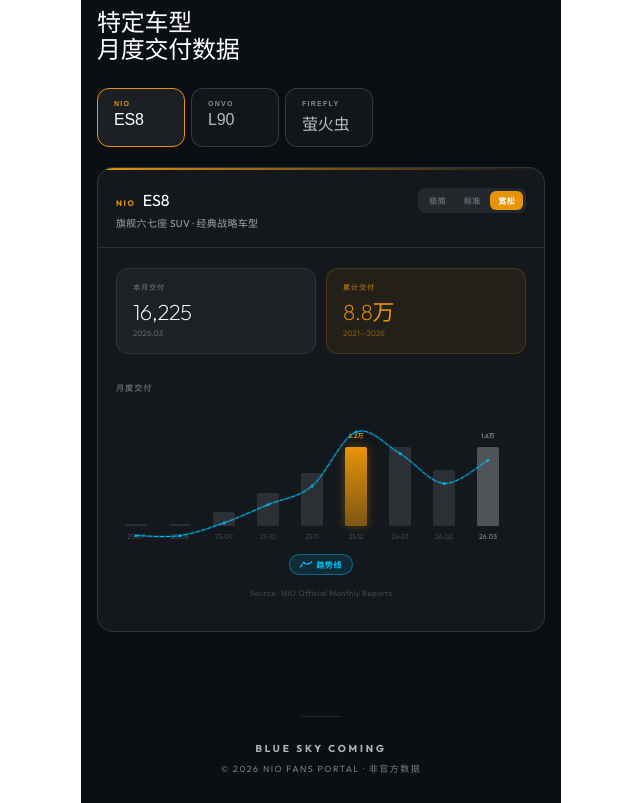
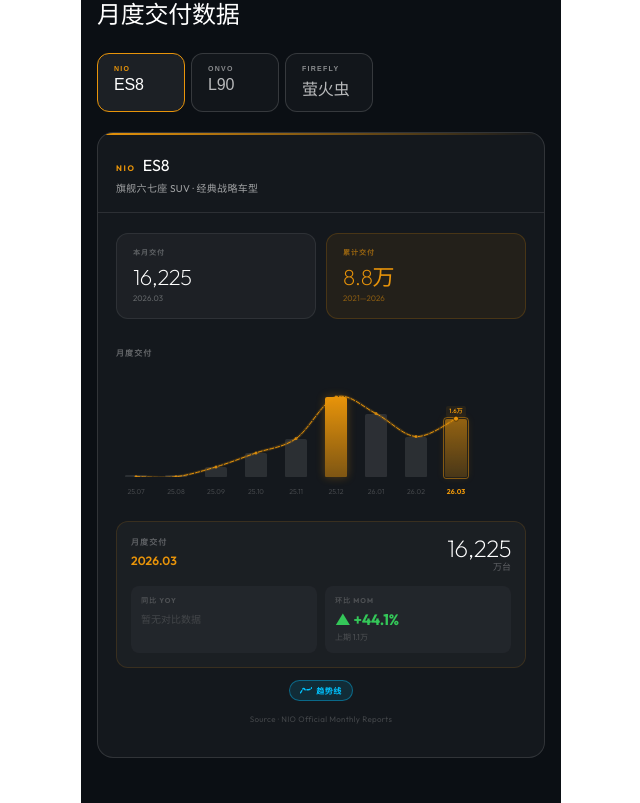
Before and after one commit to wangjiajiajohn/NioFans, a Next.js app: page / in a window 1280 px wide. Shown: the part 1431-2234 px from the top of the page, without its empty margins (319-959 px from the left). Built offline with nearby package versions, Linux system fonts and the light colour scheme.

Commit message:
feat: align model chart trend lines, remove density controls, and set default zoom to 1.8x

```diff
--- a/src/components/ModelSection.tsx
+++ b/src/components/ModelSection.tsx
@@ -68,14 +68,16 @@ export default function ModelSection() {
 
   // Zoom and scroll state
   const scrollRef = useRef<HTMLDivElement>(null);
+  const [selectedIndexOverride, setSelectedIndexOverride] = useState<number | 'latest' | null>('latest');
+  const [hoveredIndex, setHoveredIndex] = useState<number | null>(null);
   const [barScale, setBarScale] = useState(1.8);
   const barScaleRef = useRef(1.8);
   const pinchRef = useRef<{ dist: number; scale: number } | null>(null);
 
   // Constants for scaling
-  const BASE_CW = 22; // Base container width per bar
+  const BASE_CW = 22; // Base column width (spacing)
   const BASE_BW = 12; // Base bar width
-  const containerW = Math.max(8, Math.round(BASE_CW * barScale));
+  const colW = Math.max(12, Math.round(BASE_CW * barScale));
   const barW = Math.max(4, Math.round(BASE_BW * barScale));
 
   // Pinch-to-zoom logic
@@ -125,10 +127,29 @@ export default function ModelSection() {
   const chartData = parseModelData(activeId);
 
   const hasData = chartData.length > 0;
+  const selectedIndex: number | null =
+    selectedIndexOverride === 'latest' ? chartData.length - 1 : selectedIndexOverride;
   const latest = hasData ? chartData[chartData.length - 1] : null;
   const peak   = hasData ? chartData.reduce((a, b) => a.value > b.value ? a : b) : null;
   const cumulative = hasData ? chartData.reduce((sum, item) => sum + item.value, 0) : 0;
   const maxVal = peak?.value ?? 1;
+
+  // Detail panel computation
+  const detail = hasData && selectedIndex !== null ? (() => {
+    const cur = chartData[selectedIndex];
+    const momPrev = selectedIndex > 0 ? chartData[selectedIndex - 1] : null;
+    // YoY for model data might be sparse, so find the same month in the previous year
+    const curYear = +cur.fullLabel.split('.')[0];
+    const curMonth = +cur.fullLabel.split('.')[1];
+    const yoyPrev = chartData.find(d => {
+      const dYear = +d.fullLabel.split('.')[0];
+      const dMonth = +d.fullLabel.split('.')[1];
+      return dYear === curYear - 1 && dMonth === curMonth;
+    });
+    const yoy = yoyPrev ? (cur.value - yoyPrev.value) / yoyPrev.value * 100 : null;
+    const mom = momPrev ? (cur.value - momPrev.value) / momPrev.value * 100 : null;
+    return { cur, momPrev, yoyPrev, yoy, mom };
+  })() : null;
 
   return (
     <section style={{ background: '#0B0F14', padding: '0 0 48px' }}>
@@ -219,33 +240,7 @@ export default function ModelSection() {
               </p>
             </div>
 
-            {/* Zoom Control */}
-            {hasData && (
-              <div style={{ display: 'flex', background: 'rgba(255,255,255,0.07)', borderRadius: '8px', padding: '3px', gap: '2px' }}>
-                {[
-                  { label: t.zoomDense, scale: 0.6 },
-                  { label: t.zoomStandard, scale: 1.0 },
-                  { label: t.zoomRoomy, scale: 1.8 },
-                ].map(z => {
-                  const isActive = Math.abs(barScale - z.scale) < 0.1;
-                  return (
-                    <button
-                      key={z.label}
-                      onClick={() => setBarScale(z.scale)}
-                      style={{
-                        padding: '4px 8px', borderRadius: '6px', border: 'none',
-                        fontSize: '8px', fontWeight: 600, letterSpacing: '0.04em', cursor: 'pointer',
-                        transition: 'all 0.2s',
-                        background: isActive ? model.color : 'transparent',
-                        color: isActive ? '#FFFFFF' : 'rgba(255,255,255,0.3)',
-                      }}
-                    >
-                      {z.label}
-                    </button>
-                  );
-                })}
-              </div>
-            )}
+            <div />
           </div>
 
           {/* ── Data view ── */}
@@ -305,70 +300,117 @@ export default function ModelSection() {
               <div
                 ref={scrollRef}
                 className="no-scrollbar"
-                style={{ position: 'relative', overflowX: 'auto', overflowY: 'hidden', WebkitOverflowScrolling: 'touch' }}
+                style={{ position: 'relative', overflowX: 'auto', overflowY: 'hidden', WebkitOverflowScrolling: 'touch', cursor: 'grab' }}
+                onMouseDown={e => {
+                  const el = e.currentTarget;
+                  const startX = e.pageX - el.offsetLeft;
+                  const initSL = el.scrollLeft;
+                  const onMove = (ev: MouseEvent) => { el.scrollLeft = initSL - (ev.pageX - el.offsetLeft - startX); };
+                  const onUp = () => {
+                    document.removeEventListener('mousemove', onMove);
+                    document.removeEventListener('mouseup', onUp);
+                    el.style.cursor = 'grab';
+                  };
+                  el.style.cursor = 'grabbing';
+                  document.addEventListener('mousemove', onMove);
+                  document.addEventListener('mouseup', onUp);
+                }}
               >
                 <div style={{
-                  display: 'flex', alignItems: 'flex-end', gap: '4px', height: '140px',
-                  width: `${chartData.length * (containerW + 4)}px`,
-                  paddingTop: '30px', position: 'relative',
+                  display: 'flex', alignItems: 'center', height: '140px',
+                  width: `${chartData.length * colW}px`,
+                  position: 'relative',
                 }}>
                   {chartData.map((d, i) => {
-                    const pct = (d.value / maxVal) * 100;
+                    const ratio = d.value / maxVal;
                     const isLatest = i === chartData.length - 1;
                     const isPeak   = d.value === maxVal;
+                    const isSelected = selectedIndex === i;
+                    const isHovered = hoveredIndex === i;
+                    const active = isSelected || isHovered;
+                    const barFill = isPeak
+                      ? `linear-gradient(180deg, ${model.color}, ${model.color}80)`
+                      : active
+                      ? `linear-gradient(180deg, ${model.color}99, ${model.color}40)`
+                      : isLatest
+                      ? 'rgba(255,255,255,0.25)'
+                      : 'rgba(255,255,255,0.1)';
+
                     return (
                       <div
                         key={d.label}
+                        onClick={() => setSelectedIndexOverride(selectedIndex === i ? 'latest' : i)}
+                        onMouseEnter={() => setHoveredIndex(i)}
+                        onMouseLeave={() => setHoveredIndex(null)}
                         style={{
-                          width: `${containerW}px`, flexShrink: 0,
-                          display: 'flex', flexDirection: 'column', alignItems: 'center',
-                          gap: '6px', height: '100%', justifyContent: 'flex-end',
+                          width: `${colW}px`, flexShrink: 0, height: '100%',
+                          display: 'flex', flexDirection: 'column',
+                          cursor: 'pointer',
                         }}
                         title={`${d.fullLabel}: ${d.value.toLocaleString()}`}
                       >
+                        {/* ── Chart Area (110px) ── */}
+                        <div style={{
+                          height: '110px', width: '100%', display: 'flex', flexDirection: 'column',
+                          justifyContent: 'flex-end', alignItems: 'center', position: 'relative',
+                        }}>
                           {/* Value label above bar */}
+                          {(active || isLatest) && (
                             <span style={{
                               fontSize: '6px', fontWeight: 600,
-                          color: isPeak ? model.color : isLatest ? 'rgba(255,255,255,0.5)' : 'transparent',
+                              color: active ? model.color : isLatest ? 'rgba(255,255,255,0.5)' : 'transparent',
                               whiteSpace: 'nowrap',
+                              background: active ? `${model.color}15` : 'transparent',
+                              padding: active ? '1px 3px' : '0',
+                              borderRadius: '2px',
+                              marginBottom: '2px',
                             }}>
                               {fmtK(d.value)}
                             </span>
-                        {/* Bar body */}
+                          )}
+                          {/* Bar body: height is 80 * ratio */}
                           <div style={{
                             width: `${barW}px`,
-                          height: `${pct}%`,
+                            height: `${Math.round(ratio * 80)}px`,
                             borderRadius: '2px 2px 1px 1px',
-                          background: isPeak
-                            ? `linear-gradient(180deg, ${model.color}, ${model.color}80)`
-                            : isLatest
-                              ? 'rgba(255,255,255,0.25)'
-                              : 'rgba(255,255,255,0.1)',
-                          boxShadow: isPeak ? `0 0 10px ${model.color}50` : 'none',
-                          transition: 'height 0.6s cubic-bezier(0.22,1,0.36,1)',
+                            background: barFill,
+                            boxShadow: isPeak ? `0 0 10px ${model.color}50` : isSelected ? `0 0 8px ${model.color}30` : 'none',
+                            outline: isSelected ? `1.5px solid ${model.color}80` : 'none',
+                            outlineOffset: '1px',
+                            transition: 'height 0.6s cubic-bezier(0.22,1,0.36,1), background 0.2s',
                             minHeight: '2px',
                           }} />
-                        {/* X-axis label */}
+                        </div>
+
+                        {/* ── Label Area (30px) ── */}
+                        <div style={{
+                          height: '30px', width: '100%', display: 'flex', alignItems: 'center',
+                          justifyContent: 'center',
+                        }}>
                           <span style={{
                             fontSize: '7px',
-                          color: isLatest ? 'rgba(255,255,255,0.5)' : 'rgba(255,255,255,0.2)',
+                            color: isSelected ? model.color : isLatest ? 'rgba(255,255,255,0.5)' : 'rgba(255,255,255,0.2)',
                             whiteSpace: 'nowrap',
                             letterSpacing: 0,
+                            fontWeight: isSelected ? 700 : 400,
                           }}>
                             {d.label}
                           </span>
+                        </div>
                       </div>
                     );
                   })}
 
                   {/* SVG Catmull-Rom trend line */}
                   {showTrend && chartData.length >= 2 && (() => {
-                    const BAR_AREA_H = 104; // 140 - 30(top) - 6(bottom labels approx)
-                    const TOP_OFFSET = 30;
+                    const TOP_PAD = 30;    // Top padding of the chart area within the 110px box
+                    const AREA_H = 80;     // Active chart area height (110 - 30)
+
                     const pts = chartData.map((d, i) => ({
-                      x: i * (containerW + 4) + containerW / 2,
-                      y: TOP_OFFSET + BAR_AREA_H * (1 - d.value / maxVal),
+                      x: i * colW + colW / 2,
+                      y: TOP_PAD + AREA_H * (1 - d.value / maxVal),
                     }));
+
                     let path = `M ${pts[0].x.toFixed(1)} ${pts[0].y.toFixed(1)}`;
                     for (let i = 0; i < pts.length - 1; i++) {
                       const p0 = pts[Math.max(0, i - 1)];
@@ -383,19 +425,80 @@ export default function ModelSection() {
                     }
                     return (
                       <svg
-                        style={{ position: 'absolute', top: 0, left: 0, width: '100%', height: '100%', pointerEvents: 'none', animation: 'trend-draw 0.8s cubic-bezier(0.22,1,0.36,1) 0.3s both' }}
-                        viewBox={`0 0 ${chartData.length * (containerW + 4)} 140`}
+                        style={{ position: 'absolute', top: 0, left: 0, width: '100%', height: '110px', pointerEvents: 'none' }}
+                        viewBox={`0 0 ${chartData.length * colW} 110`}
                         preserveAspectRatio="none"
                       >
-                        <path d={path} stroke="rgba(0,195,255,0.15)" strokeWidth="3" fill="none" strokeLinecap="round" strokeLinejoin="round" />
-                        <path d={path} stroke="#00C3FF" strokeWidth="1" fill="none"
+                        <path d={path} stroke={`${model.color}30`} strokeWidth="3" fill="none" strokeLinecap="round" strokeLinejoin="round" />
+                        <path d={path} stroke={model.color} strokeWidth="1" fill="none"
                           strokeDasharray="4 2" strokeLinecap="round" strokeLinejoin="round" />
-                        {pts.map((p, i) => <circle key={i} cx={p.x} cy={p.y} r="1.5" fill="#00C3FF" opacity="0.8" />)}
+                        {pts.map((p, i) => {
+                          const isSel = selectedIndex === i;
+                          return (
+                            <circle
+                              key={i} cx={p.x} cy={p.y} r={isSel ? "2.5" : "1.5"}
+                              fill={model.color} opacity={isSel ? "1" : "0.8"}
+                              stroke={isSel ? "#000" : "none"} strokeWidth="0.5"
+                            />
+                          );
+                        })}
                       </svg>
                     );
                   })()}
                 </div>
               </div>
+
+              {/* ── Detail Panel for Model ── */}
+              {detail && (
+                <div style={{
+                  marginTop: '14px',
+                  background: 'rgba(255,255,255,0.03)',
+                  border: `1px solid ${model.color}25`,
+                  borderRadius: '12px', padding: '14px',
+                  animation: 'slide-up 0.3s cubic-bezier(0.22,1,0.36,1) both',
+                }}>
+                  <div style={{ display: 'flex', justifyContent: 'space-between', alignItems: 'flex-start', marginBottom: '12px' }}>
+                    <div>
+                      <div style={{ fontSize: '8px', fontWeight: 700, letterSpacing: '0.14em', textTransform: 'uppercase', color: 'rgba(255,255,255,0.3)', marginBottom: '4px' }}>
+                        {t.chartTitleMonthly}
+                      </div>
+                      <div style={{ fontSize: '12px', fontWeight: 600, color: model.color }}>{detail.cur.fullLabel}</div>
+                    </div>
+                    <div style={{ textAlign: 'right' }}>
+                      <div style={{ fontSize: '24px', fontWeight: 200, color: '#fff', letterSpacing: '-0.02em', lineHeight: 1 }}>
+                        {detail.cur.value.toLocaleString()}
+                      </div>
+                      <div style={{ fontSize: '9px', color: 'rgba(255,255,255,0.3)' }}>{t.kpiUnit}</div>
+                    </div>
+                  </div>
+                  <div style={{ display: 'flex', gap: '8px' }}>
+                    {/* YoY */}
+                    <div style={{ flex: 1, background: 'rgba(255,255,255,0.03)', borderRadius: '8px', padding: '10px' }}>
+                      <div style={{ fontSize: '7px', fontWeight: 700, letterSpacing: '0.14em', textTransform: 'uppercase', color: 'rgba(255,255,255,0.2)', marginBottom: '6px' }}>{t.yoyLabel} YoY</div>
+                      {detail.yoy !== null ? (
+                        <>
+                          <div style={{ fontSize: '15px', fontWeight: 700, color: detail.yoy >= 0 ? '#34C759' : '#FF453A', lineHeight: 1, marginBottom: '4px' }}>
+                            {detail.yoy >= 0 ? '▲' : '▼'} {detail.yoy >= 0 ? '+' : ''}{detail.yoy.toFixed(1)}%
+                          </div>
+                          <div style={{ fontSize: '8px', color: 'rgba(255,255,255,0.2)' }}>{t.prevYear} {fmtK(detail.yoyPrev!.value)}</div>
+                        </>
+                      ) : <div style={{ fontSize: '10px', color: 'rgba(255,255,255,0.15)' }}>{t.noComparison}</div>}
+                    </div>
+                    {/* MoM */}
+                    <div style={{ flex: 1, background: 'rgba(255,255,255,0.03)', borderRadius: '8px', padding: '10px' }}>
+                      <div style={{ fontSize: '7px', fontWeight: 700, letterSpacing: '0.14em', textTransform: 'uppercase', color: 'rgba(255,255,255,0.2)', marginBottom: '6px' }}>环比 MoM</div>
+                      {detail.mom !== null ? (
+                        <>
+                          <div style={{ fontSize: '15px', fontWeight: 700, color: detail.mom >= 0 ? '#34C759' : '#FF453A', lineHeight: 1, marginBottom: '4px' }}>
+                            {detail.mom >= 0 ? '▲' : '▼'} {detail.mom >= 0 ? '+' : ''}{detail.mom.toFixed(1)}%
+                          </div>
+                          <div style={{ fontSize: '8px', color: 'rgba(255,255,255,0.2)' }}>{t.prevPeriod} {fmtK(detail.momPrev!.value)}</div>
+                        </>
+                      ) : <div style={{ fontSize: '10px', color: 'rgba(255,255,255,0.15)' }}>{t.noComparison}</div>}
+                    </div>
+                  </div>
+                </div>
+              )}
 
               {/* Trend toggle below chart */}
               <div style={{ display: 'flex', justifyContent: 'center', marginTop: '12px' }}>
```
Also changed, not shown: src/components/DeliveryChart.tsx (+0 -26 lines). Lines whose indentation alone changed are shown as unchanged.
